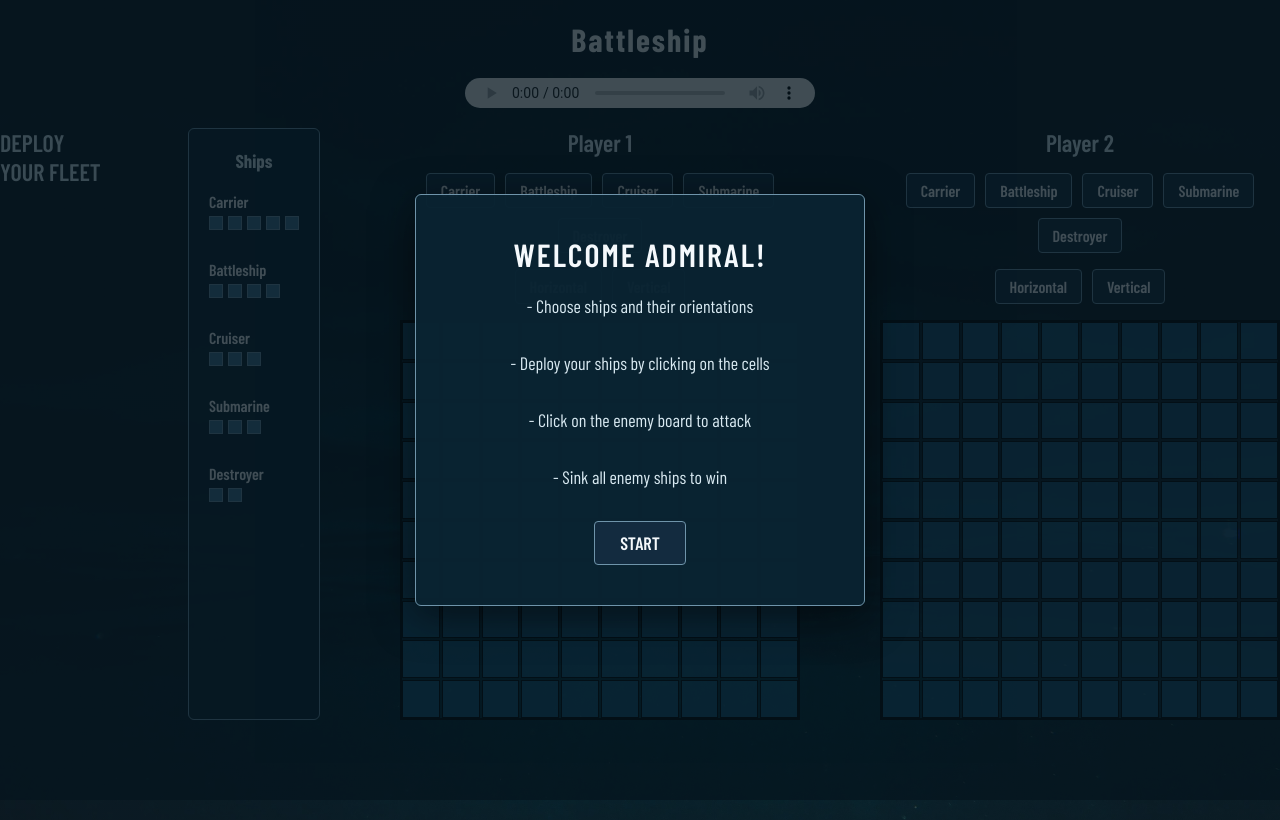
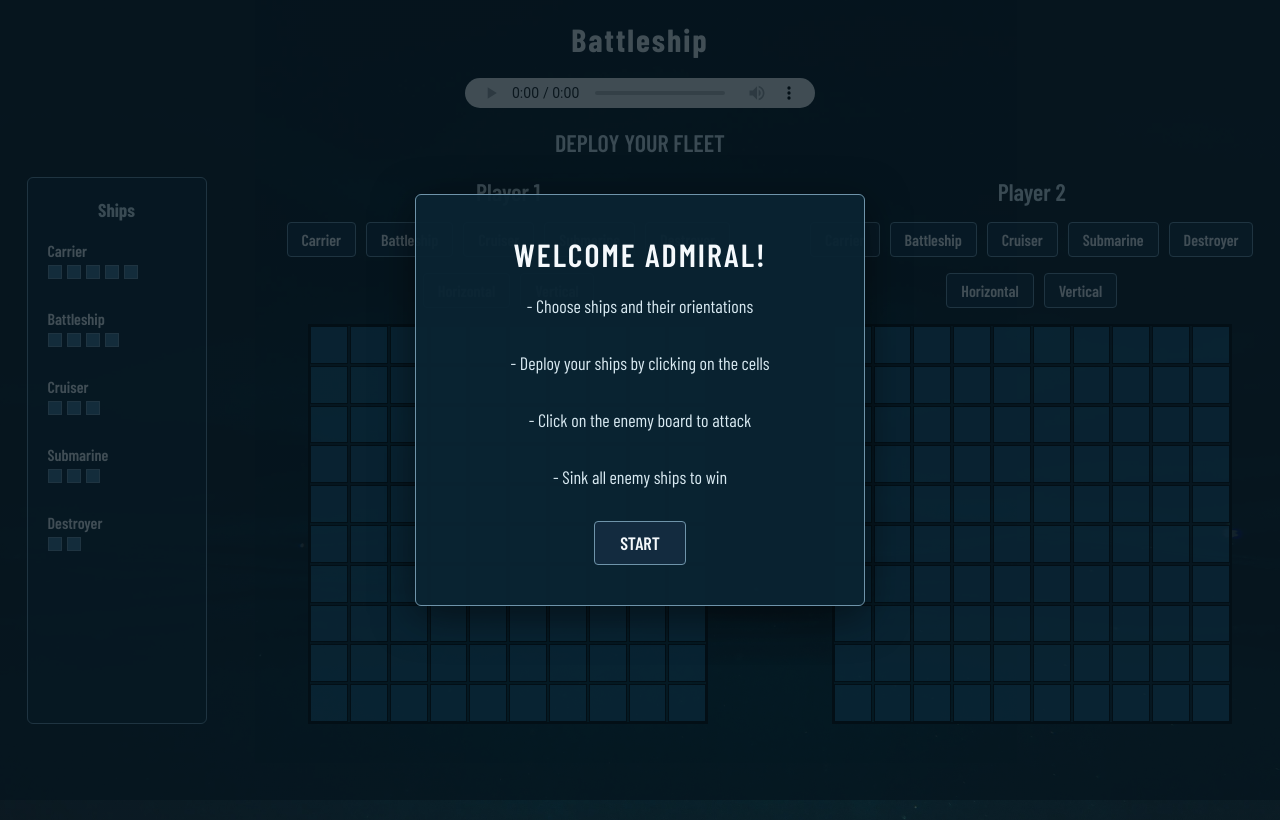
Before and after one commit to canberkg67/battleship, a website with bundled scripts: page index.html in a window 1280 px wide. Built offline with nearby package versions, Linux system fonts and the light colour scheme.

Commit message:
style: change placement of status element in dom

```diff
--- a/src/dom.js
+++ b/src/dom.js
@@ -271,7 +271,7 @@ export function renderGame(game) {
     const player1Board = createBoard(game.player1);
     const player2Board = createBoard(game.player2);
 
-    gameContainer.appendChild(gameStatusElement);
+    gameContainer.parentElement.insertBefore(gameStatusElement, gameContainer);
     gameContainer.appendChild(fleetInfo);
     gameContainer.appendChild(player1Board);
     gameContainer.appendChild(player2Board);
--- a/style.css
+++ b/style.css
@@ -145,6 +145,12 @@ button:active {
     margin-bottom: 20px;
 }
 
+#game-container + h2,
+.music-player + h2 {
+    text-align: center;
+    margin-bottom: 20px;
+}
+
 .music-player audio {
     width: 350px;
     height: 30px;
```
